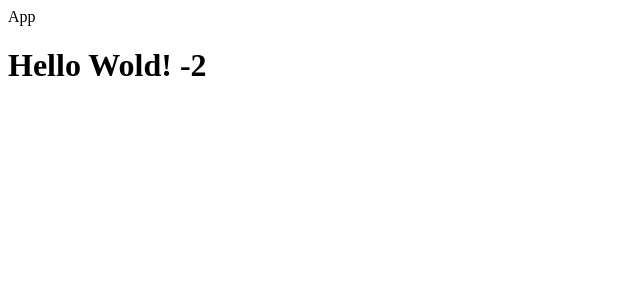
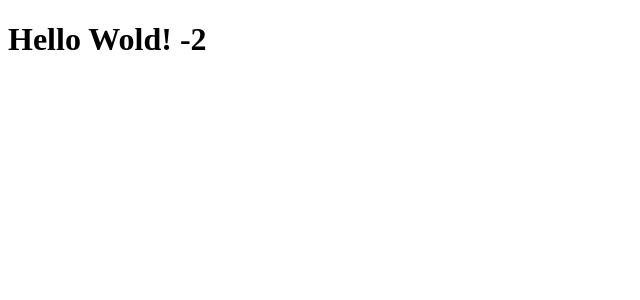
Before and after one commit to hansol911/react-study, a React (Create React App) app: page / in a window 1280 px wide. Shown: the top 300 px of the page, without its empty margins (0-640 px from the left). Built offline with nearby package versions, Linux system fonts and the light colour scheme.

Commit message:
App / HelloWorld component 분리

```diff
--- a/src/App.js
+++ b/src/App.js
@@ -1,13 +1,8 @@
 import React from "react";
-
-function HelloWorld() {
-  const getRandom = (min, max) => Math.floor(Math.random() * (max - min) + min);
-  return <h1>Hello Wold! {getRandom(-5, 5)}</h1>;
-}
+import HelloWorld from "./HelloWorld";
 
 const App = () => (
   <div>
-    App
     <HelloWorld />
   </div>
 );
--- /dev/null
+++ b/src/HelloWorld.js
@@ -0,0 +1,7 @@
+import React from "react";
+
+function HelloWorld() {
+  const getRandom = (min, max) => Math.floor(Math.random() * (max - min) + min);
+  return <h1>Hello Wold! {getRandom(-5, 5)}</h1>;
+}
+export default HelloWorld;
```
